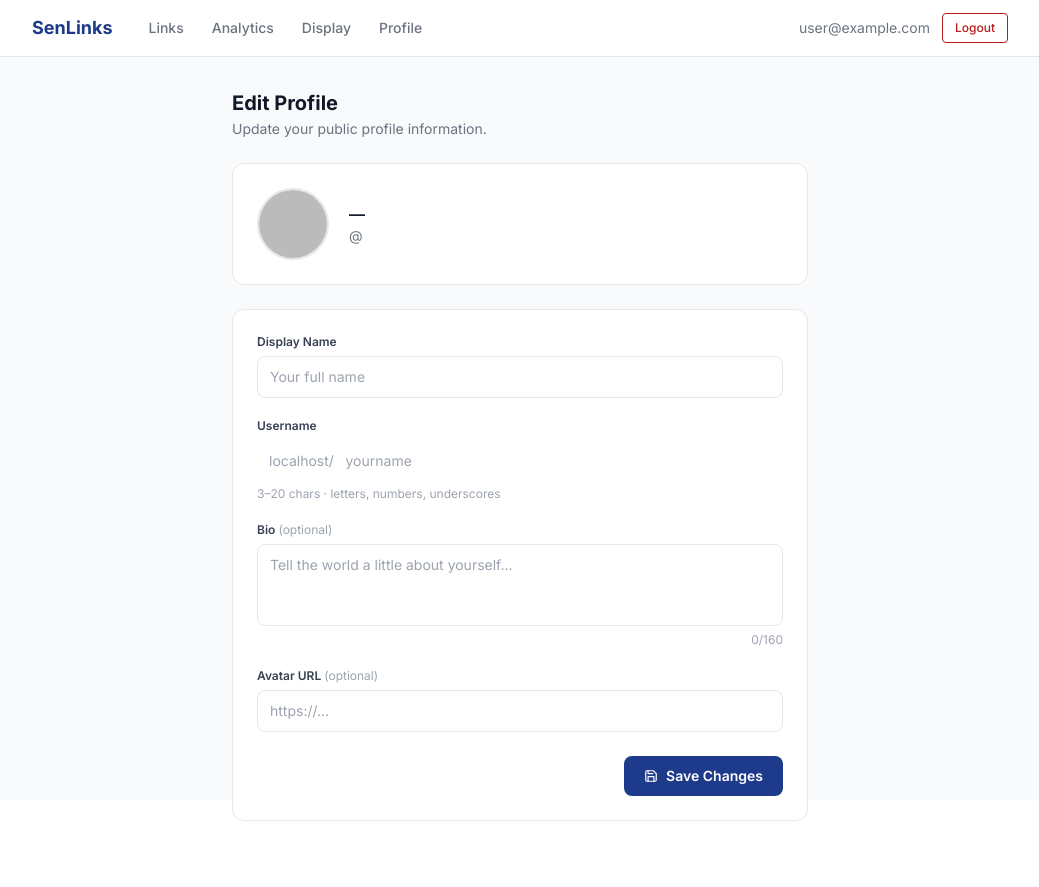
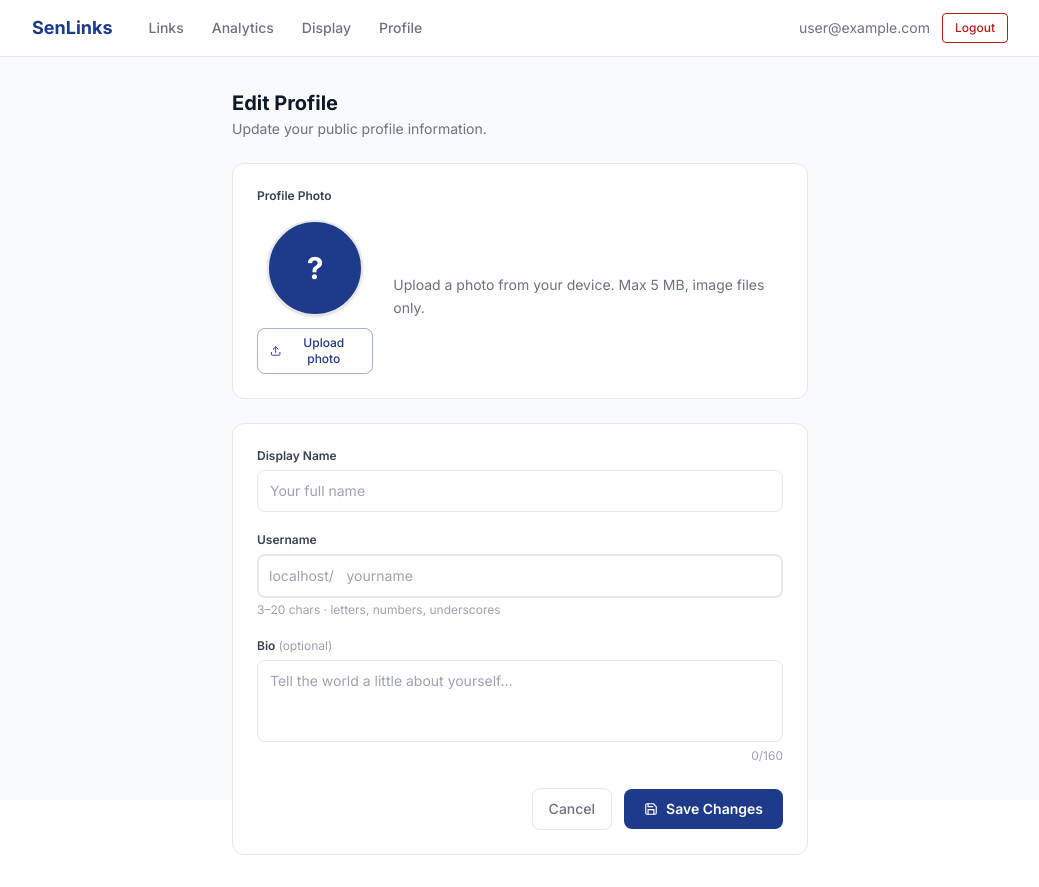
Before and after one commit to SUSHANK001-ops/senLinks, a Next.js app in the folder senlinks/: page /admin/profile in a window 1280 px wide. Shown: the whole page, without its empty margins (120-1159 px from the left). Before the commit the page ends 853 px from the top, so only its background shows below. Built offline with nearby package versions, Linux system fonts and the light colour scheme; no server answers; the database is empty; sample sign-in values are in the browser's storage.

Commit message:
feat: implement public profile page and admin profile settings UI

```diff
--- a/senlinks/app/[username]/page.tsx
+++ b/senlinks/app/[username]/page.tsx
@@ -39,7 +39,7 @@ export default async function PublicProfilePage({ params }: Props) {
         orderBy: { order: "asc" },
       },
       socialIcons: {
-        orderBy: { platform: "asc" },
+        orderBy: [{ order: "asc" }, { platform: "asc" }],
       },
     },
   });
@@ -88,9 +88,9 @@ export default async function PublicProfilePage({ params }: Props) {
             </p>
           )}
 
-          {/* Social icons */}
+          {/* Social icons — SocialIconRow handles icon vs button split internally */}
           {user.socialIcons.length > 0 && (
-            <div className="mt-4">
+            <div className="mt-4 w-full">
               <SocialIconRow
                 icons={user.socialIcons}
                 isAdmin={false}
--- a/senlinks/app/admin/profile/page.tsx
+++ b/senlinks/app/admin/profile/page.tsx
@@ -3,8 +3,8 @@
 import { useState, useEffect, useRef } from "react";
 import { useSession } from "next-auth/react";
 import { useRouter } from "next/navigation";
-import Image from "next/image";
-import { FiCheck, FiX, FiLoader, FiSave, FiUser } from "react-icons/fi";
+import { FiCheck, FiX, FiLoader, FiSave, FiDownload } from "react-icons/fi";
+import AvatarUploader from "@/components/AvatarUploader";
 
 type CheckStatus = "idle" | "checking" | "available" | "taken" | "invalid" | "same";
 
@@ -12,20 +12,20 @@ export default function ProfilePage() {
   const { data: session, status, update } = useSession();
   const router = useRouter();
 
-  const [name, setName] = useState("");
-  const [bio, setBio] = useState("");
-  const [avatarUrl, setAvatarUrl] = useState("");
-  const [username, setUsername] = useState("");
+  const [name, setName]                     = useState("");
+  const [bio, setBio]                       = useState("");
+  const [avatarUrl, setAvatarUrl]           = useState<string | null>(null);
+  const [oauthAvatarUrl, setOauthAvatarUrl] = useState<string | null>(null);
+  const [username, setUsername]             = useState("");
   const [originalUsername, setOriginalUsername] = useState("");
 
   const [checkStatus, setCheckStatus] = useState<CheckStatus>("idle");
-  const [checkMsg, setCheckMsg] = useState("");
+  const [checkMsg, setCheckMsg]       = useState("");
   const debounceRef = useRef<ReturnType<typeof setTimeout> | null>(null);
 
-  const [saving, setSaving] = useState(false);
-  const [saved, setSaved] = useState(false);
+  const [saving, setSaving]       = useState(false);
   const [saveError, setSaveError] = useState("");
-  const [loading, setLoading] = useState(true);
+  const [loading, setLoading]     = useState(true);
 
   // Load current profile
   useEffect(() => {
@@ -37,7 +37,8 @@ export default function ProfilePage() {
         if (!user) return;
         setName(user.name ?? "");
         setBio(user.bio ?? "");
-        setAvatarUrl(user.avatarUrl ?? "");
+        setAvatarUrl(user.avatarUrl ?? null);
+        setOauthAvatarUrl(user.oauthAvatarUrl ?? null);
         setUsername(user.username ?? "");
         setOriginalUsername(user.username ?? "");
       })
@@ -51,11 +52,11 @@ export default function ProfilePage() {
     if (debounceRef.current) clearTimeout(debounceRef.current);
     setCheckStatus("checking");
     debounceRef.current = setTimeout(async () => {
-      const res = await fetch(`/api/auth/username?q=${encodeURIComponent(username)}`);
+      const res  = await fetch(`/api/auth/username?q=${encodeURIComponent(username)}`);
       const data = await res.json();
-      if (data.error) { setCheckStatus("invalid"); setCheckMsg(data.error); }
+      if (data.error)       { setCheckStatus("invalid");   setCheckMsg(data.error); }
       else if (data.available) { setCheckStatus("available"); setCheckMsg("Username is available!"); }
-      else { setCheckStatus("taken"); setCheckMsg("Username already taken."); }
+      else                  { setCheckStatus("taken");     setCheckMsg("Username already taken."); }
     }, 400);
     return () => { if (debounceRef.current) clearTimeout(debounceRef.current); };
   }, [username, originalUsername]);
@@ -63,37 +64,45 @@ export default function ProfilePage() {
   async function handleSave(e: React.FormEvent) {
     e.preventDefault();
     if (checkStatus === "checking" || checkStatus === "taken" || checkStatus === "invalid") return;
-    setSaving(true); setSaved(false); setSaveError("");
+    setSaving(true);
+    setSaveError("");
+
     const res = await fetch("/api/profile", {
       method: "PATCH",
       headers: { "Content-Type": "application/json" },
-      body: JSON.stringify({ name, bio, avatarUrl, username }),
+      body: JSON.stringify({
+        name,
+        bio,
+        ...(avatarUrl !== null && { avatarUrl }),
+        username,
+      }),
     });
     const data = await res.json();
-    if (!res.ok) { setSaveError(data.error ?? "Failed to save."); setSaving(false); return; }
-    setOriginalUsername(data.user.username);
+    if (!res.ok) {
+      setSaveError(data.error ?? "Failed to save.");
+      setSaving(false);
+      return;
+    }
     await update();
-    setSaving(false);
-    setSaved(true);
-    setTimeout(() => setSaved(false), 3000);
+    router.push("/admin");
   }
 
   const statusIcon = {
-    idle: null,
-    same: null,
-    checking: <FiLoader className="animate-spin text-white/40" size={14} />,
-    available: <FiCheck className="text-emerald-400" size={14} />,
-    taken: <FiX className="text-red-400" size={14} />,
-    invalid: <FiX className="text-red-400" size={14} />,
+    idle:      null,
+    same:      null,
+    checking:  <FiLoader className="animate-spin text-[#9CA3AF]" size={14} />,
+    available: <FiCheck className="text-[#1FAE7A]" size={14} />,
+    taken:     <FiX className="text-[#B91C1C]" size={14} />,
+    invalid:   <FiX className="text-[#B91C1C]" size={14} />,
   }[checkStatus];
 
   const usernameBorder = {
-    idle: "border-white/10",
-    same: "border-white/10",
-    checking: "border-white/20",
-    available: "border-emerald-500/50",
-    taken: "border-red-500/50",
-    invalid: "border-red-500/50",
+    idle:      "border-[#E5E7EB]",
+    same:      "border-[#E5E7EB]",
+    checking:  "border-[#D1D5DB]",
+    available: "border-[#1FAE7A]",
+    taken:     "border-[#B91C1C]",
+    invalid:   "border-[#B91C1C]",
   }[checkStatus];
 
   if (status === "loading" || loading) {
@@ -105,7 +114,6 @@ export default function ProfilePage() {
   }
 
   const host = typeof window !== "undefined" ? window.location.host : "senlinks.app";
-  const displayAvatar = avatarUrl || session?.user?.image || "";
 
   return (
     <div className="max-w-xl mx-auto space-y-6">
@@ -114,28 +122,31 @@ export default function ProfilePage() {
         <p className="text-sm text-[#6B7280] mt-0.5">Update your public profile information.</p>
       </div>
 
-      {/* Avatar preview */}
-      <div className="bg-white border border-[#E5E7EB] rounded-xl p-6 flex items-center gap-5">
-        <div className="relative flex-shrink-0">
-          {displayAvatar ? (
-            <Image
-              src={displayAvatar}
-              alt="Avatar"
-              width={72}
-              height={72}
-              className="rounded-full object-cover border-2 border-[#E5E7EB]"
-              unoptimized={displayAvatar.startsWith("http")}
-            />
-          ) : (
-            <div className="w-[72px] h-[72px] rounded-full bg-[#1E3A8A] flex items-center justify-center border-2 border-[#E5E7EB]">
-              <FiUser size={28} className="text-white" />
-            </div>
-          )}
-        </div>
-        <div className="min-w-0">
-          <p className="font-semibold text-[#111827] truncate">{name || "—"}</p>
-          <p className="text-sm text-[#6B7280] truncate">@{username}</p>
-          {bio && <p className="text-xs text-[#9CA3AF] mt-1 line-clamp-2">{bio}</p>}
+      {/* Avatar section */}
+      <div className="bg-white border border-[#E5E7EB] rounded-xl p-6">
+        <p className="text-xs font-semibold text-[#374151] mb-4">Profile Photo</p>
+        <div className="flex flex-col sm:flex-row items-center gap-5">
+          <AvatarUploader
+            currentUrl={avatarUrl}
+            onUploaded={(url) => setAvatarUrl(url)}
+            fallbackInitial={name || username || "?"}
+          />
+          <div className="space-y-2 text-center sm:text-left">
+            <p className="text-sm text-[#6B7280] leading-relaxed">
+              Upload a photo from your device. Max 5 MB, image files only.
+            </p>
+            {/* Import from provider button */}
+            {oauthAvatarUrl && oauthAvatarUrl !== avatarUrl && (
+              <button
+                type="button"
+                onClick={() => setAvatarUrl(oauthAvatarUrl)}
+                className="inline-flex items-center gap-1.5 px-3 py-1.5 text-xs font-medium text-[#1E3A8A] border border-[#1E3A8A]/30 rounded-lg hover:bg-[#EEF2FF] transition-colors"
+              >
+                <FiDownload size={12} />
+                Import from Google/GitHub
+              </button>
+            )}
+          </div>
         </div>
       </div>
 
@@ -172,7 +183,7 @@ export default function ProfilePage() {
               onChange={(e) => setUsername(e.target.value.toLowerCase().replace(/[^a-z0-9_]/g, ""))}
               maxLength={20}
               placeholder="yourname"
-              className={`w-full pl-[${host.length * 8 + 24}px] pr-9 py-2.5 border ${usernameBorder} rounded-lg text-sm text-[#111827] placeholder-[#9CA3AF] focus:outline-none focus:ring-2 focus:ring-[#1E3A8A]/30 transition`}
+              className={`w-full pr-9 py-2.5 border-2 ${usernameBorder} rounded-lg text-sm text-[#111827] placeholder-[#9CA3AF] focus:outline-none focus:ring-2 focus:ring-[#1E3A8A]/30 transition`}
               style={{ paddingLeft: `${host.length * 7.5 + 20}px` }}
             />
             {statusIcon && (
@@ -180,7 +191,7 @@ export default function ProfilePage() {
             )}
           </div>
           {checkMsg && (
-            <p className={`text-xs mt-1 ${checkStatus === "available" ? "text-emerald-600" : "text-red-500"}`}>
+            <p className={`text-xs mt-1 ${checkStatus === "available" ? "text-[#1FAE7A]" : "text-[#B91C1C]"}`}>
               {checkMsg}
             </p>
           )}
@@ -204,38 +215,25 @@ export default function ProfilePage() {
           <p className="text-xs text-[#9CA3AF] text-right">{bio.length}/160</p>
         </div>
 
-        {/* Avatar URL */}
-        <div>
-          <label className="block text-xs font-semibold text-[#374151] mb-1.5" htmlFor="profile-avatar">
-            Avatar URL <span className="font-normal text-[#9CA3AF]">(optional)</span>
-          </label>
-          <input
-            id="profile-avatar"
-            type="url"
-            value={avatarUrl}
-            onChange={(e) => setAvatarUrl(e.target.value)}
-            placeholder="https://…"
-            className="w-full px-3 py-2.5 border border-[#E5E7EB] rounded-lg text-sm text-[#111827] placeholder-[#9CA3AF] focus:outline-none focus:ring-2 focus:ring-[#1E3A8A]/30 focus:border-[#1E3A8A] transition"
-          />
-        </div>
-
         {saveError && (
           <p className="text-xs text-red-600 bg-red-50 border border-red-200 rounded-lg px-3 py-2">
             {saveError}
           </p>
         )}
 
-        <div className="flex items-center justify-between pt-1">
-          {saved ? (
-            <span className="flex items-center gap-1.5 text-sm text-emerald-600 font-medium">
-              <FiCheck size={14} /> Saved!
-            </span>
-          ) : <span />}
+        <div className="flex items-center justify-end gap-3 pt-1">
+          <button
+            type="button"
+            onClick={() => router.push("/admin")}
+            className="px-4 py-2.5 border border-[#E5E7EB] text-[#6B7280] text-sm font-medium rounded-lg hover:bg-[#F9FAFB] transition"
+          >
+            Cancel
+          </button>
           <button
             id="save-profile"
             type="submit"
             disabled={saving || checkStatus === "checking" || checkStatus === "taken" || checkStatus === "invalid"}
-            className="flex items-center gap-2 px-5 py-2.5 bg-[#1E3A8A] text-white text-sm font-semibold rounded-lg hover:bg-[#1E40AF] active:scale-[0.98] transition disabled:opacity-50 disabled:cursor-not-allowed"
+            className="flex items-center gap-2 px-5 py-2.5 bg-[#1E3A8A] text-white text-sm font-semibold rounded-lg hover:bg-[#15296B] active:scale-[0.98] transition disabled:opacity-50 disabled:cursor-not-allowed"
           >
             {saving ? (
               <><FiLoader className="animate-spin" size={14} /> Saving…</>
```
